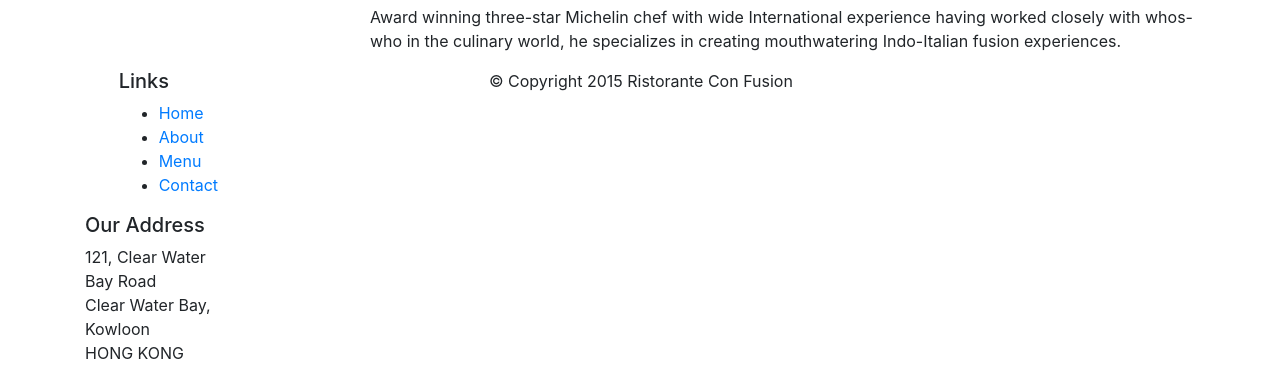
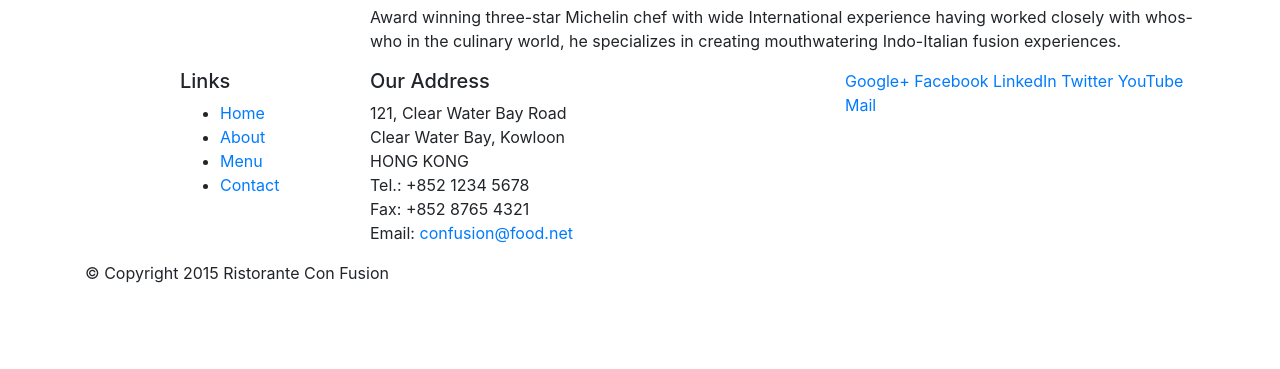
Before and after one commit to mateopy/conFusion, a website: page index.html in a window 1280 px wide. Shown: the part 579-948 px from the top of the page. After the commit the page ends 880 px from the top, so only its background shows below. Drawn offline with nearby package versions, Linux system fonts and the light colour scheme.

Commit message:
Fix footer container

```diff
--- a/index.html
+++ b/index.html
@@ -61,9 +61,9 @@
         </div>
     </div>
 
-    <footer class="container">
-        <div class="row">
-            <div >
+    <footer >
+        <div class="container">
+            <div class="row">
                 <div class="col-5 offset-1 col-sm-2">
                     <h5>Links</h5>
                     <ul>
@@ -95,7 +95,7 @@
                     </div>
                 </div>
            </div>
-           <div >
+           <div class="row">
                 <div class="col-auto">
                     <p>© Copyright 2015 Ristorante Con Fusion</p>
                 </div>
```
